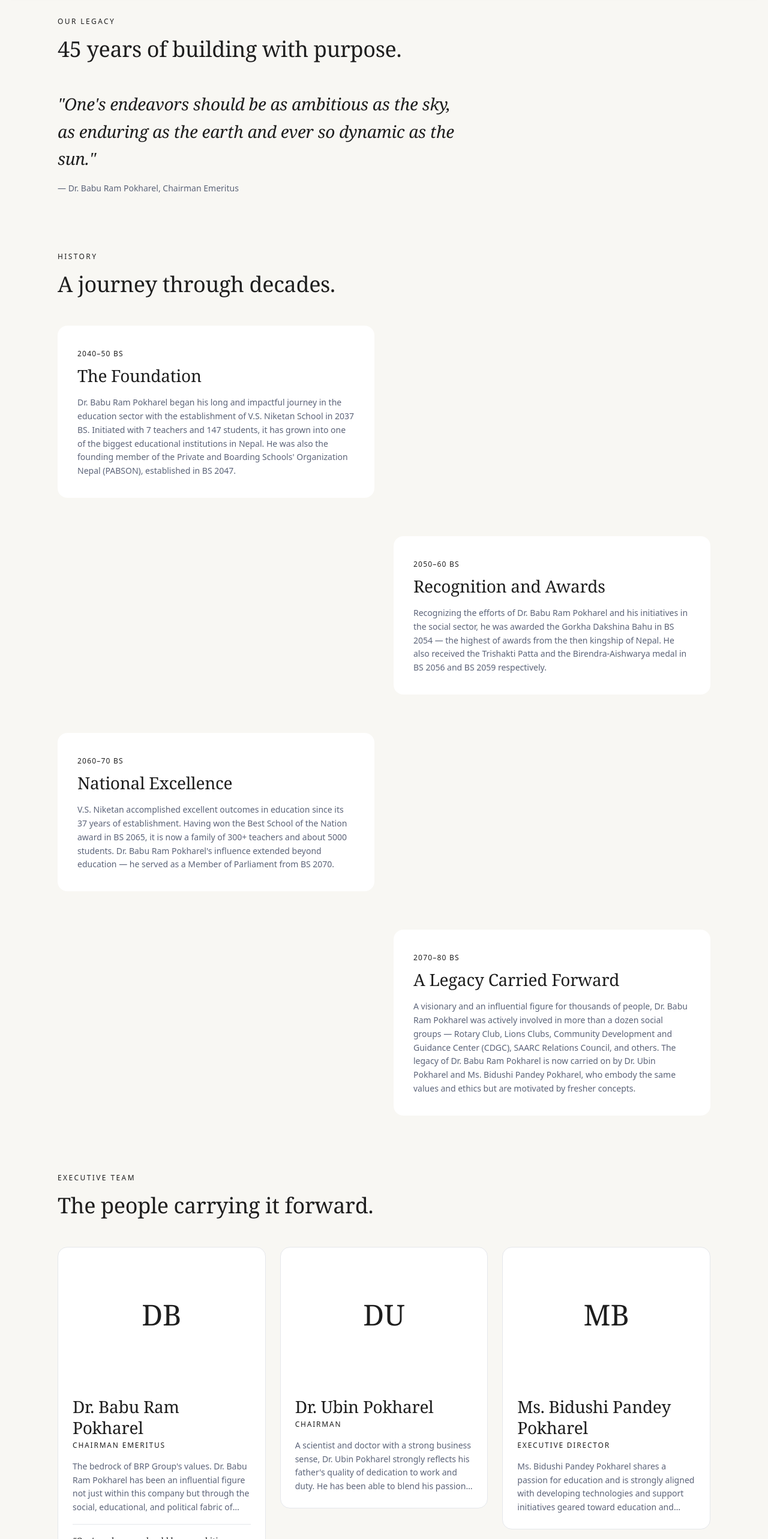
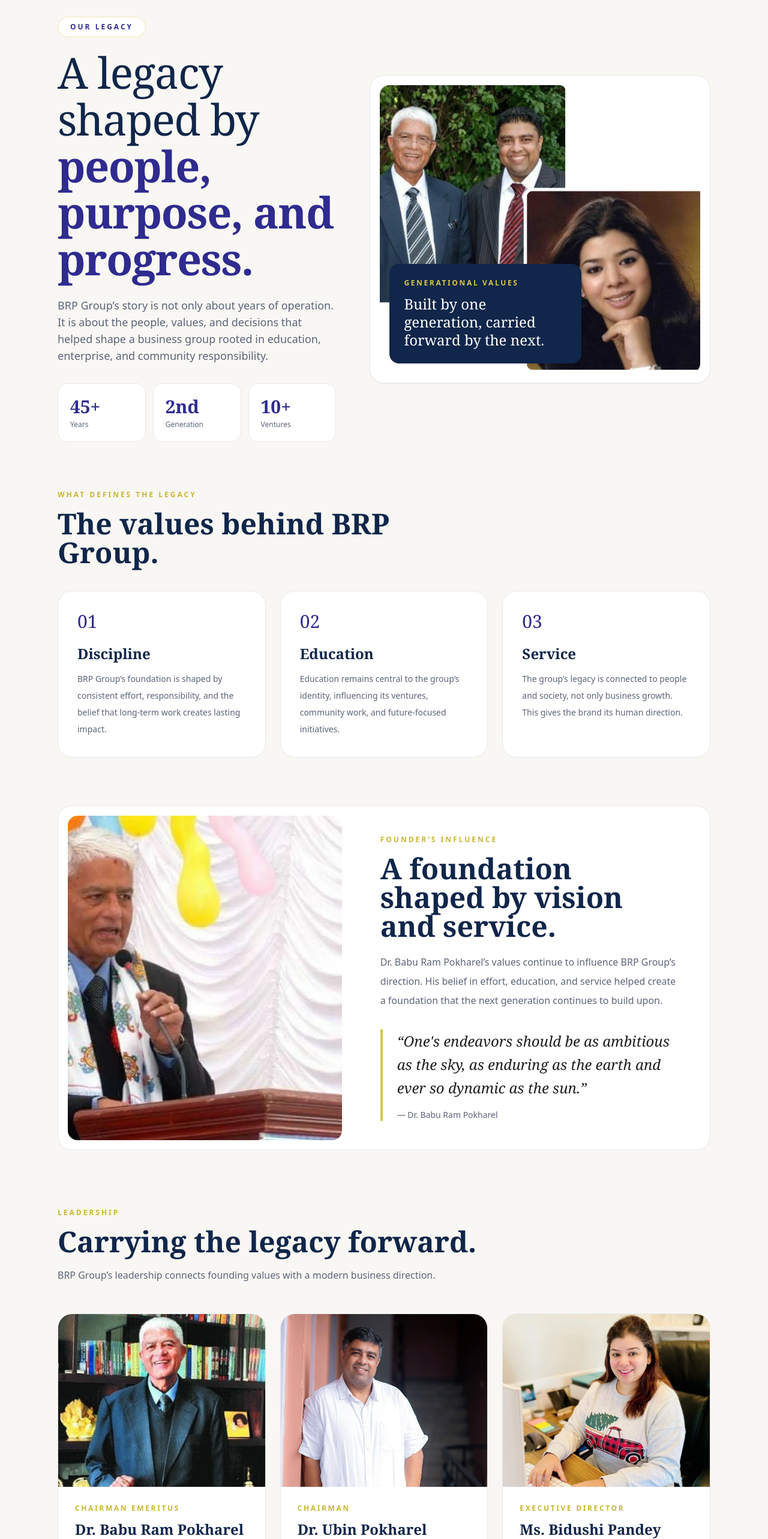
Before and after one commit to 07alizaa/brp-group, a React (Vite) app in the folder client-side/: page /legacy in a window 1280 px wide. Shown: the part 100-2666 px from the top of the page at 60% size. Built offline with nearby package versions, Linux system fonts and the light colour scheme.

Commit message:
Improve BRP legacy page, footer

```diff
--- a/client-side/src/components/layout/Footer.jsx
+++ b/client-side/src/components/layout/Footer.jsx
@@ -1,58 +1,83 @@
 import { Link } from 'react-router-dom'
 
 const footerLinks = [
-  { label: 'About Us',  path: '/about'     },
-  { label: 'History',   path: '/history'   },
-  { label: 'Legacy',    path: '/legacy'    },
-  { label: 'Ventures',  path: '/ventures'  },
+  { label: 'About Us', path: '/about' },
+  { label: 'History', path: '/history' },
+  { label: 'Legacy', path: '/legacy' },
+  { label: 'Ventures', path: '/ventures' },
   { label: 'Community', path: '/community' },
-  { label: 'Career',    path: '/career'    },
-  { label: 'Contact',   path: '/contact'   },
+  { label: 'Career', path: '/career' },
+  { label: 'Contact', path: '/contact' },
+]
+
+const ventureLinks = [
+  { label: 'Education', path: '/ventures' },
+  { label: 'Technology', path: '/ventures' },
+  { label: 'Finance & Investment', path: '/ventures' },
+  { label: 'Real Estate & Travel', path: '/ventures' },
 ]
 
 const contactInfo = {
-  email:   'info@brpgroup.com.np',
-  phone:   '+977 01 4535691, +977 01 4516390',
+  email: 'info@brpgroup.com.np',
+  phone: '+977 01 4535691, +977 01 4516390',
   address: 'Baluwatar, Kathmandu, Nepal 44600',
 }
 
 const socialLinks = [
-  { label: 'Facebook',  href: '#', icon: 'F' },
-  { label: 'LinkedIn',  href: '#', icon: 'in' },
+  { label: 'Facebook', href: '#', icon: 'F' },
+  { label: 'LinkedIn', href: '#', icon: 'in' },
   { label: 'Instagram', href: '#', icon: 'IG' },
 ]
 
 export default function Footer() {
   return (
-    <footer className="bg-navy border-t border-indigo/20">
+    <footer className="bg-navy text-white">
       <div className="section-padding container-wide">
+        {/* Top simple CTA */}
+        <div className="border-b border-white/10 py-12">
+          <div className="flex flex-col gap-6 lg:flex-row lg:items-end lg:justify-between">
+            <div>
+              <p className="font-body text-xs font-bold uppercase tracking-[0.25em] text-gold">
+                Connect With BRP Group
+              </p>
 
-        {/* Main footer grid */}
-        <div className="grid grid-cols-1 md:grid-cols-2 lg:grid-cols-4 gap-12 py-16">
+              <h2 className="mt-4 max-w-2xl font-display text-3xl font-semibold leading-tight text-white md:text-4xl">
+                Building ventures with legacy, trust, and purpose.
+              </h2>
 
-          {/* Brand column */}
-          <div className="lg:col-span-1">
-            <Link to="/" className="flex items-center gap-3 mb-6 group w-fit">
-              <div className="w-10 h-10 rounded-full border-2 border-gold/40
-                              flex items-center justify-center bg-indigo/20">
-                <span className="font-display text-gold text-base font-semibold">B</span>
-              </div>
-              <div>
-                <span className="font-display text-white text-lg font-light
-                                 tracking-wide block leading-none">
-                  B.R.P. Group
-                </span>
-                <span className="font-body text-white/60 text-[10px] tracking-[0.2em]
-                                 uppercase block">
-                  Pvt. Ltd.
-                </span>
-              </div>
+              <p className="mt-4 max-w-xl font-body text-sm leading-7 text-white/65">
+                Explore partnerships, career opportunities, and business
+                connections with BRP Group.
+              </p>
+            </div>
+
+            <Link
+              to="/contact"
+              className="inline-flex w-fit items-center justify-center rounded-full bg-indigo px-7 py-3 font-body text-sm font-semibold text-white transition hover:bg-white hover:text-navy"
+            >
+              Contact Us →
             </Link>
-            <p className="font-body text-sm text-white/70 leading-relaxed mb-6">
-              Building Nepal's future through ventures, education, innovation, and impact.
+          </div>
+        </div>
+
+        {/* Main footer */}
+        <div className="grid grid-cols-1 gap-12 py-14 md:grid-cols-2 lg:grid-cols-12">
+          {/* Brand */}
+          <div className="lg:col-span-4">
+            <Link to="/" className="mb-6 inline-block">
+              <img
+                src="/brp-nav-logo.webp"
+                alt="BRP Group Logo"
+                className="h-14 w-auto rounded-xl bg-white px-4 py-2 object-contain"
+              />
+            </Link>
+
+            <p className="max-w-sm font-body text-sm leading-7 text-white/65">
+              BRP Group is a diversified enterprise creating long-term value
+              through ventures, education, innovation, and community impact.
             </p>
-            {/* Social icons */}
-            <div className="flex gap-3">
+
+            <div className="mt-6 flex gap-3">
               {socialLinks.map((social) => (
                 <a
                   key={social.label}
@@ -60,11 +85,7 @@
                   target="_blank"
                   rel="noopener noreferrer"
                   aria-label={social.label}
-                  className="w-9 h-9 rounded-full border border-white/20
-                             flex items-center justify-center
-                             text-white/60 text-xs font-body font-medium
-                             hover:border-gold hover:text-gold hover:bg-gold/10
-                             transition-all duration-200"
+                  className="flex h-10 w-10 items-center justify-center rounded-full border border-white/20 font-body text-xs font-semibold text-white/70 transition hover:border-gold hover:text-gold"
                 >
                   {social.icon}
                 </a>
@@ -72,19 +93,18 @@
             </div>
           </div>
 
-          {/* Links column */}
-          <div>
-            <h4 className="font-body text-xs font-semibold tracking-[0.2em]
-                           uppercase text-gold mb-6">
+          {/* Navigation */}
+          <div className="lg:col-span-2">
+            <h4 className="mb-5 font-body text-xs font-bold uppercase tracking-[0.22em] text-gold">
               Navigation
             </h4>
-            <ul className="flex flex-col gap-3" role="list">
+
+            <ul className="space-y-3">
               {footerLinks.map((link) => (
                 <li key={link.path}>
                   <Link
                     to={link.path}
-                    className="font-body text-sm text-white/70
-                               hover:text-gold transition-colors duration-200"
+                    className="font-body text-sm text-white/65 transition hover:text-gold"
                   >
                     {link.label}
                   </Link>
@@ -93,55 +113,76 @@
             </ul>
           </div>
 
-          {/* Contact column */}
-          <div className="lg:col-span-2">
-            <h4 className="font-body text-xs font-semibold tracking-[0.2em]
-                           uppercase text-gold mb-6">
+          {/* Ventures */}
+          <div className="lg:col-span-3">
+            <h4 className="mb-5 font-body text-xs font-bold uppercase tracking-[0.22em] text-gold">
+              Business Verticals
+            </h4>
+
+            <ul className="space-y-3">
+              {ventureLinks.map((link) => (
+                <li key={link.label}>
+                  <Link
+                    to={link.path}
+                    className="font-body text-sm text-white/65 transition hover:text-gold"
+                  >
+                    {link.label}
+                  </Link>
+                </li>
+              ))}
+            </ul>
+          </div>
+
+          {/* Contact */}
+          <div className="lg:col-span-3">
+            <h4 className="mb-5 font-body text-xs font-bold uppercase tracking-[0.22em] text-gold">
               Get in Touch
             </h4>
-            <div className="flex flex-col gap-5">
+
+            <div className="space-y-5">
               <div>
-                <p className="font-body text-xs text-white/50
-                               uppercase tracking-wider mb-2 font-semibold">Email</p>
+                <p className="mb-1 font-body text-[11px] font-bold uppercase tracking-wider text-white/40">
+                  Email
+                </p>
                 <a
                   href={`mailto:${contactInfo.email}`}
-                  className="font-body text-sm text-white
-                             hover:text-gold transition-colors duration-200 font-medium"
+                  className="font-body text-sm text-white transition hover:text-gold"
                 >
                   {contactInfo.email}
                 </a>
               </div>
+
               <div>
-                <p className="font-body text-xs text-white/50
-                               uppercase tracking-wider mb-2 font-semibold">Phone</p>
-                <p className="font-body text-sm text-white/90">
+                <p className="mb-1 font-body text-[11px] font-bold uppercase tracking-wider text-white/40">
+                  Phone
+                </p>
+                <p className="font-body text-sm leading-7 text-white/70">
                   {contactInfo.phone}
                 </p>
               </div>
+
               <div>
-                <p className="font-body text-xs text-white/50
-                               uppercase tracking-wider mb-2 font-semibold">Address</p>
-                <p className="font-body text-sm text-white/90">
+                <p className="mb-1 font-body text-[11px] font-bold uppercase tracking-wider text-white/40">
+                  Address
+                </p>
+                <p className="font-body text-sm leading-7 text-white/70">
                   {contactInfo.address}
                 </p>
               </div>
             </div>
           </div>
-
         </div>
 
-        {/* Bottom bar */}
-        <div className="border-t border-indigo/20 py-6
-                        flex flex-col sm:flex-row items-center
-                        justify-between gap-4">
-          <p className="font-body text-xs text-white/50">
+        {/* Bottom */}
+        <div className="flex flex-col items-center justify-between gap-4 border-t border-white/10 py-6 sm:flex-row">
+          <p className="font-body text-xs text-white/45">
             © 2025 B.R.P. Group Pvt. Ltd. All rights reserved.
           </p>
-          <p className="font-body text-xs text-white/60">
+
+          <p className="font-body text-xs text-white/45">
             Baluwatar, Kathmandu, Nepal
           </p>
         </div>
-
       </div>
     </footer>
   )
--- a/client-side/src/data/leadership.js
+++ b/client-side/src/data/leadership.js
@@ -8,7 +8,7 @@
     quote: 'One\'s endeavors should be as ambitious as the sky, as enduring as the earth and ever so dynamic as the sun.',
     quoteSource: 'An excerpt translated from his poem',
     legacy: true,
-    imageSrc: null,
+    imageSrc: '/Babu-Ram-Pokharel-image-3.webp'
   },
   {
     id: 'ubin',
@@ -18,7 +18,7 @@
     bio: 'A scientist and doctor with a strong business sense, Dr. Ubin Pokharel strongly reflects his father\'s quality of dedication to work and duty. He has been able to blend his passion for technology and expertise in healthcare, finance, and education through the various ventures run by BRP Group. He founded UB Ventures and is an experienced medical researcher, formerly a Sr. Scientist at Octet Research in Boston, USA.',
     quote: null,
     legacy: false,
-    imageSrc: null,
+    imageSrc: '/Ubin-Pokherel-3.webp'
   },
   {
     id: 'bidushi',
@@ -28,6 +28,6 @@
     bio: 'Ms. Bidushi Pandey Pokharel shares a passion for education and is strongly aligned with developing technologies and support initiatives geared toward education and learning. She is a key player in keeping the business cohesive by preserving team synergy and taking a sympathetic approach to problem-solving.',
     quote: null,
     legacy: false,
-    imageSrc: null,
+    imageSrc: '/Bidushi-Pandey-Pokharel-image.webp',
   },
 ]
--- a/client-side/src/pages/Legacy.jsx
+++ b/client-side/src/pages/Legacy.jsx
@@ -1,70 +1,230 @@
 import { useScrollReveal } from '../hooks/useScrollReveal'
 import { leadership } from '../data/leadership'
-import { timeline } from '../data/timeline'
-import SectionHeading from '../components/ui/SectionHeading'
-import LeaderCard from '../components/ui/LeaderCard'
 
 export default function Legacy() {
   const sectionRef = useScrollReveal()
-  const founder = leadership.find(l => l.legacy)
+  const founder = leadership.find((person) => person.legacy)
 
   return (
-    <div className="pt-32 pb-24 min-h-screen" ref={sectionRef}>
+    <main ref={sectionRef} className="min-h-screen bg-ivory">
       {/* Hero */}
-      <div className="section-padding container-wide mb-24">
+      <section className="pt-32 pb-20">
+        <div className="section-padding container-wide">
+          <div className="grid grid-cols-1 gap-14 lg:grid-cols-[0.9fr_1.1fr] lg:items-center">
             <div className="reveal">
-          <SectionHeading label="Our Legacy" title="45 years of building with purpose." />
-        </div>
-        <blockquote className="mt-8 max-w-2xl reveal reveal-delay-2">
-          <p className="font-display font-light italic text-display-sm text-text-primary leading-relaxed">
-            "{founder.quote}"
+              <p className="mb-5 inline-flex rounded-full border border-gold/40 bg-white px-5 py-2 font-body text-xs font-bold uppercase tracking-[0.25em] text-indigo">
+                Our Legacy
               </p>
-          <cite className="font-body text-sm text-text-muted not-italic mt-4 block">
-            — {founder.name}, {founder.title}
-          </cite>
-        </blockquote>
+
+              <h1 className="max-w-4xl font-display text-5xl font-light leading-tight text-navy md:text-display-xl">
+                A legacy shaped by
+                <span className="block font-semibold text-indigo">
+                  people, purpose, and progress.
+                </span>
+              </h1>
+
+              <p className="mt-6 max-w-2xl font-body text-base leading-8 text-text-muted md:text-lg">
+                BRP Group’s story is not only about years of operation. It is
+                about the people, values, and decisions that helped shape a
+                business group rooted in education, enterprise, and community
+                responsibility.
+              </p>
+
+              <div className="mt-8 grid grid-cols-3 gap-3 max-w-lg">
+                <div className="rounded-2xl border border-grey bg-white p-5">
+                  <p className="font-display text-3xl font-semibold text-indigo">
+                    45+
+                  </p>
+                  <p className="mt-1 font-body text-xs text-text-muted">
+                    Years
+                  </p>
                 </div>
 
-      {/* Timeline */}
-      <div className="section-padding container-wide mb-24">
-        <SectionHeading label="History" title="A journey through decades." />
-        <div className="relative mt-12">
-          <div className="absolute left-1/2 top-0 bottom-0 w-px bg-white/5 hidden md:block" />
-          <div className="space-y-16">
-            {timeline.map((era, i) => (
-              <div key={era.id}
-                   className={`reveal reveal-delay-${Math.min(i+1,5)}
-                     grid grid-cols-1 md:grid-cols-2 gap-8 items-start
-                     ${era.side === 'right' ? '' : 'md:[&>*:first-child]:order-last'}`}>
-                <div className="bg-white rounded-2xl p-8 border border-white/5">
-                  <span className="font-body text-xs text-terra tracking-widest uppercase">
-                    {era.period}
-                  </span>
-                  <h3 className="font-display font-light text-display-sm text-text-primary mt-2 mb-4">
-                    {era.title}
-                  </h3>
-                  <p className="font-body text-sm text-text-muted leading-relaxed">
-                    {era.description}
+                <div className="rounded-2xl border border-grey bg-white p-5">
+                  <p className="font-display text-3xl font-semibold text-indigo">
+                    2nd
+                  </p>
+                  <p className="mt-1 font-body text-xs text-text-muted">
+                    Generation
                   </p>
                 </div>
-                <div />
-              </div>
-            ))}
+
+                <div className="rounded-2xl border border-grey bg-white p-5">
+                  <p className="font-display text-3xl font-semibold text-indigo">
+                    10+
+                  </p>
+                  <p className="mt-1 font-body text-xs text-text-muted">
+                    Ventures
+                  </p>
                 </div>
               </div>
             </div>
 
+            <div className="reveal reveal-delay-2">
+              <div className="relative rounded-3xl border border-grey bg-white p-4 shadow-sm">
+                <img
+                  src="/legacy-image.webp"
+                  alt="BRP Group leadership legacy"
+                  className="h-[480px] w-full rounded-2xl object-cover object-top"
+                />
+
+                <div className="absolute bottom-8 left-8 max-w-xs rounded-2xl bg-navy p-6 text-white">
+                  <p className="font-body text-xs font-bold uppercase tracking-[0.22em] text-gold">
+                    Generational Values
+                  </p>
+                  <p className="mt-3 font-display text-2xl leading-tight">
+                    Built by one generation, carried forward by the next.
+                  </p>
+                </div>
+              </div>
+            </div>
+          </div>
+        </div>
+      </section>
+
+      {/* Values */}
+      <section className="pb-20">
+        <div className="section-padding container-wide">
+          <div className="mb-10 max-w-2xl">
+            <p className="font-body text-xs font-bold uppercase tracking-[0.25em] text-gold-dark">
+              What Defines the Legacy
+            </p>
+
+            <h2 className="mt-4 font-display text-4xl font-semibold text-navy md:text-5xl">
+              The values behind BRP Group.
+            </h2>
+          </div>
+
+          <div className="grid grid-cols-1 gap-6 md:grid-cols-3">
+            <div className="rounded-3xl border border-grey bg-white p-8">
+              <p className="font-display text-3xl text-indigo">01</p>
+              <h3 className="mt-5 font-display text-2xl font-semibold text-navy">
+                Discipline
+              </h3>
+              <p className="mt-3 font-body text-sm leading-7 text-text-muted">
+                BRP Group’s foundation is shaped by consistent effort,
+                responsibility, and the belief that long-term work creates
+                lasting impact.
+              </p>
+            </div>
+
+            <div className="rounded-3xl border border-grey bg-white p-8">
+              <p className="font-display text-3xl text-indigo">02</p>
+              <h3 className="mt-5 font-display text-2xl font-semibold text-navy">
+                Education
+              </h3>
+              <p className="mt-3 font-body text-sm leading-7 text-text-muted">
+                Education remains central to the group’s identity, influencing
+                its ventures, community work, and future-focused initiatives.
+              </p>
+            </div>
+
+            <div className="rounded-3xl border border-grey bg-white p-8">
+              <p className="font-display text-3xl text-indigo">03</p>
+              <h3 className="mt-5 font-display text-2xl font-semibold text-navy">
+                Service
+              </h3>
+              <p className="mt-3 font-body text-sm leading-7 text-text-muted">
+                The group’s legacy is connected to people and society, not only
+                business growth. This gives the brand its human direction.
+              </p>
+            </div>
+          </div>
+        </div>
+      </section>
+
+      {/* Founder Story */}
+      <section className="pb-24">
+        <div className="section-padding container-wide">
+          <div className="grid grid-cols-1 overflow-hidden rounded-3xl border border-grey bg-white lg:grid-cols-[0.9fr_1.1fr]">
+            <div className="p-4">
+              <img
+                src="/Babu-Ram-Pokharel-image-2.webp"
+                alt="Dr. Babu Ram Pokharel"
+                className="h-full min-h-[420px] w-full rounded-2xl object-cover object-top"
+              />
+            </div>
+
+            <div className="flex flex-col justify-center p-8 md:p-12">
+              <p className="font-body text-xs font-bold uppercase tracking-[0.25em] text-gold-dark">
+                Founder’s Influence
+              </p>
+
+              <h2 className="mt-4 font-display text-4xl font-semibold leading-tight text-navy md:text-5xl">
+                A foundation shaped by vision and service.
+              </h2>
+
+              <p className="mt-5 font-body text-base leading-8 text-text-muted">
+                Dr. Babu Ram Pokharel’s values continue to influence BRP
+                Group’s direction. His belief in effort, education, and service
+                helped create a foundation that the next generation continues to
+                build upon.
+              </p>
+
+              {founder?.quote && (
+                <blockquote className="mt-8 border-l-4 border-gold pl-6">
+                  <p className="font-display text-2xl font-light italic leading-relaxed text-charcoal">
+                    “{founder.quote}”
+                  </p>
+
+                  <cite className="mt-4 block font-body text-sm not-italic text-text-muted">
+                    — {founder.name}
+                  </cite>
+                </blockquote>
+              )}
+            </div>
+          </div>
+        </div>
+      </section>
+
       {/* Leadership */}
+      <section className="pb-24">
         <div className="section-padding container-wide">
-        <SectionHeading label="Executive Team" title="The people carrying it forward." />
-        <div className="grid grid-cols-1 md:grid-cols-3 gap-6 mt-8">
-          {leadership.map((person, i) => (
-            <div key={person.id} className={`reveal reveal-delay-${i+2}`}>
-              <LeaderCard person={person} variant={person.legacy ? 'featured' : 'default'} />
+          <div className="mb-12">
+            <p className="font-body text-xs font-bold uppercase tracking-[0.25em] text-gold-dark">
+              Leadership
+            </p>
+
+            <h2 className="mt-4 font-display text-4xl font-semibold text-navy md:text-5xl">
+              Carrying the legacy forward.
+            </h2>
+
+            <p className="mt-4 max-w-2xl font-body text-base leading-8 text-text-muted">
+              BRP Group’s leadership connects founding values with a modern
+              business direction.
+            </p>
           </div>
+
+          <div className="grid grid-cols-1 gap-6 lg:grid-cols-3">
+            {leadership.map((person) => (
+              <article
+                key={person.id}
+                className="overflow-hidden rounded-3xl border border-grey bg-white shadow-sm transition hover:-translate-y-1 hover:shadow-lg"
+              >
+                <img
+                  src={person.imageSrc}
+                  alt={person.name}
+                  className="h-72 w-full object-cover object-top"
+                />
+
+                <div className="p-7">
+                  <p className="font-body text-xs font-bold uppercase tracking-[0.22em] text-gold-dark">
+                    {person.title}
+                  </p>
+
+                  <h3 className="mt-3 font-display text-2xl font-semibold leading-tight text-navy">
+                    {person.name}
+                  </h3>
+
+                  <p className="mt-4 line-clamp-5 font-body text-sm leading-7 text-text-muted">
+                    {person.bio}
+                  </p>
+                </div>
+              </article>
             ))}
           </div>
         </div>
-    </div>
+      </section>
+    </main>
   )
 }
```
Lines whose indentation alone changed are shown as unchanged.
